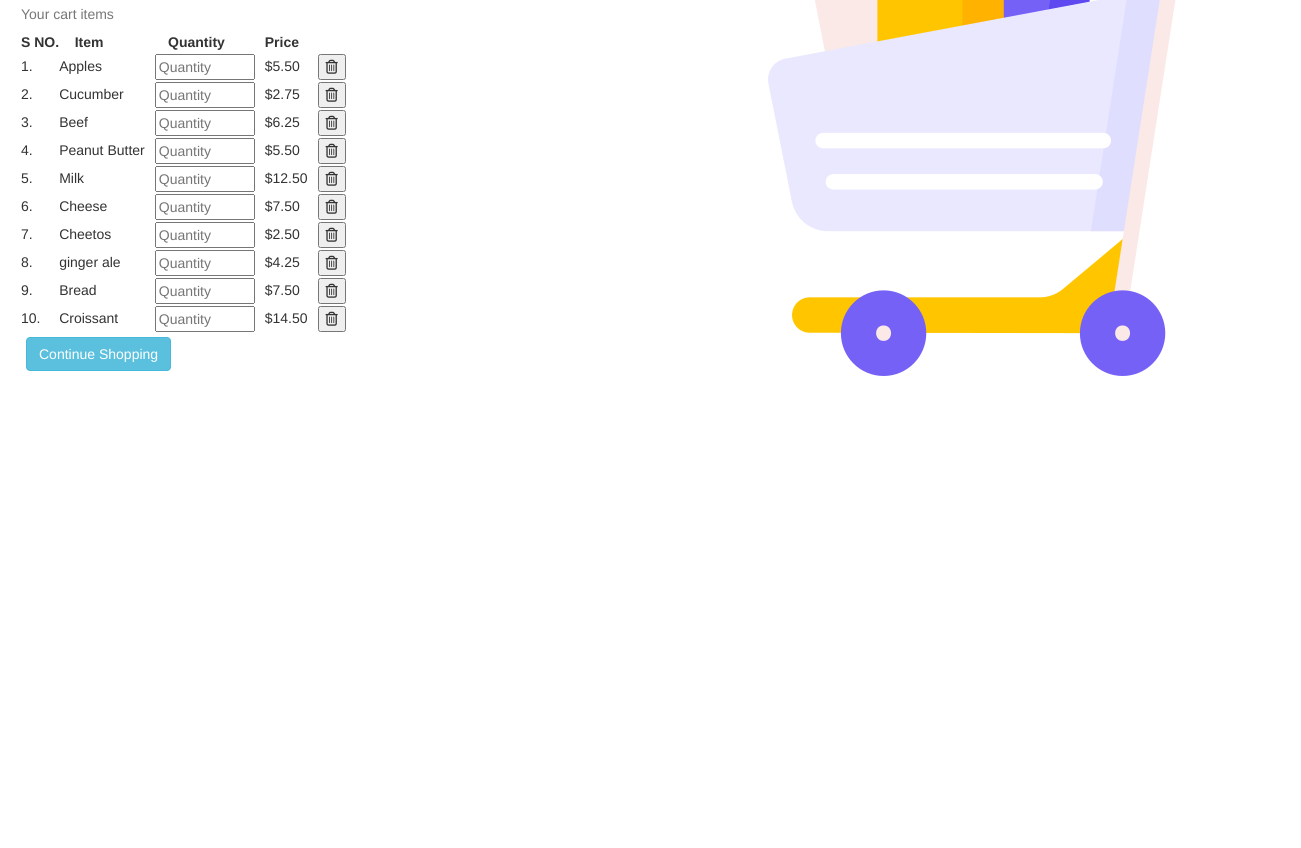
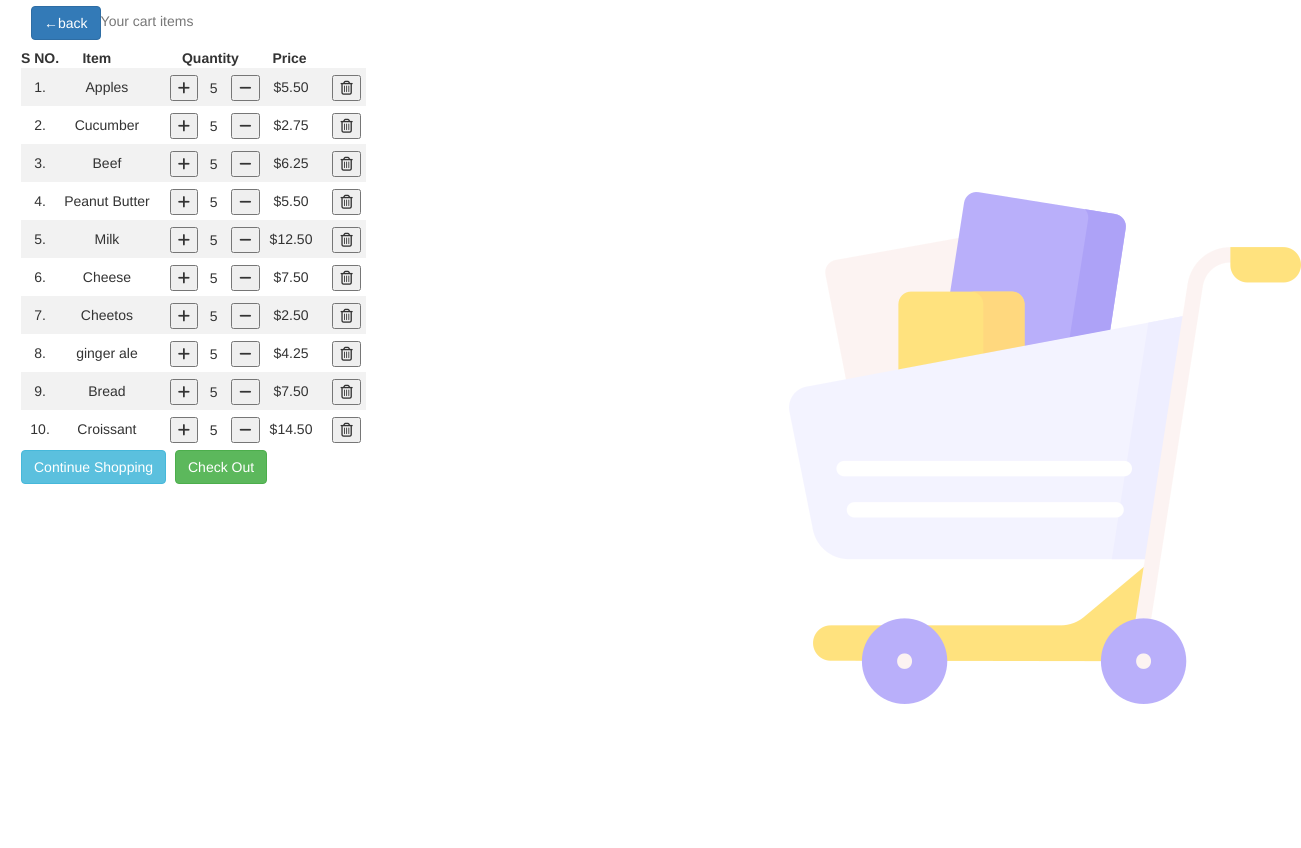
Before and after one commit to Ekam-Maan/Organo-Freshista, a plain HTML site: page p4_cart.html in a window 1280 px wide. Shown: the part 151-999 px from the top of the page, 1301 px wide, since content can reach past the window. Before the commit the page ends 800 px from the top, so only its background shows below. Drawn offline with nearby package versions, Linux system fonts and the light colour scheme; a web font is replaced by a local one.

Commit message:
did some changes

```diff
--- a/p4_cart.html
+++ b/p4_cart.html
@@ -17,20 +17,25 @@
 <body>
     <header> Organo Freshista </header>
     <h2 class="heading"> <i class="fas fa-shopping-cart"></i> &nbsp; YOUR CART</h2>
+
     <main>
         <!-- <img src="shopping-cart.png" alt="cart icon"> -->
         <table cellpadding="100">
-            <caption>Your cart items</caption>
+            <caption><a href="index.html"><button class="btn btn-primary back"> &larr;back</button></a>Your cart items</caption>
             <tr>
                 <th>S NO.</th>
-                <th> &nbsp; &nbsp; Item</th>
-                <th>&nbsp; &nbsp; &nbsp; Quantity</th>
-                <th>Price</th>
+                <th> &nbsp; &nbsp; &nbsp; Item</th>
+                <th>&nbsp; &nbsp; &nbsp;&nbsp; Quantity</th>
+                <th>&nbsp;&nbsp;Price</th>
             </tr>
             <tr>
                 <td>1.</td>
                 <td>Apples</td>
-                <td><input class="quantity" type="number" placeholder="Quantity" min="0"></td>
+                <td>
+                    <button><i class="fa fa-plus" aria-hidden="true"></i></button>
+                    <span class="cart-quantity">&nbsp; 5</span>
+                    <button><i class="fa fa-minus" aria-hidden="true"></i></button>
+                </td>
                 <td>$5.50</td>
 
                 <td><button type="button"><i class="far fa-trash-alt"></i></button></td>
@@ -38,68 +43,110 @@
             <tr>
                 <td>2.</td>
                 <td>Cucumber</td>
-                <td><input class="quantity" type="number" placeholder="Quantity" min="0"></td>
+                <td>
+                    <button><i class="fa fa-plus" aria-hidden="true"></i></button>
+                    <span class="cart-quantity">&nbsp; 5</span>
+                    <button><i class="fa fa-minus" aria-hidden="true"></i></button>
+                </td>
                 <td>$2.75</td>
                 <td><button type="button"><i class="far fa-trash-alt"></i></button></td>
             </tr>
             <tr>
                 <td>3.</td>
                 <td>Beef</td>
-                <td><input class="quantity" class="quantity" type="number" placeholder="Quantity" min="0"></td>
+                <td>
+                    <button><i class="fa fa-plus" aria-hidden="true"></i></button>
+                    <span class="cart-quantity">&nbsp; 5</span>
+                    <button><i class="fa fa-minus" aria-hidden="true"></i></button>
+                </td>
                 <td>$6.25</td>
                 <td><button type="button"><i class="far fa-trash-alt"></i></button></td>
             </tr>
             <tr>
                 <td>4.</td>
                 <td>Peanut Butter</td>
-                <td><input class="quantity" type="number" placeholder="Quantity" min="0"></td>
+                <td>
+                    <button><i class="fa fa-plus" aria-hidden="true"></i></button>
+                    <span class="cart-quantity">&nbsp; 5</span>
+                    <button><i class="fa fa-minus" aria-hidden="true"></i></button>
+                </td>
                 <td>$5.50</td>
                 <td><button type="button"><i class="far fa-trash-alt"></i></button></td>
             </tr>
             <tr>
                 <td>5.</td>
                 <td>Milk</td>
-                <td><input class="quantity" type="number" placeholder="Quantity" min="0"></td>
+                <td>
+                    <button><i class="fa fa-plus" aria-hidden="true"></i></button>
+                    <span class="cart-quantity">&nbsp; 5</span>
+                    <button><i class="fa fa-minus" aria-hidden="true"></i></button>
+                </td>
                 <td>$12.50</td>
                 <td><button type="button"><i class="far fa-trash-alt"></i></button></td>
             </tr>
             <tr>
                 <td>6.</td>
                 <td>Cheese</td>
-                <td><input class="quantity" type="number" placeholder="Quantity" min="0"></td>
+
+                <td>
+                    <button><i class="fa fa-plus" aria-hidden="true"></i></button>
+                    <span class="cart-quantity">&nbsp; 5</span>
+                    <button><i class="fa fa-minus" aria-hidden="true"></i></button>
+                </td>
                 <td>$7.50</td>
                 <td><button type="button"><i class="far fa-trash-alt"></i></button></td>
             </tr>
             <tr>
                 <td>7.</td>
                 <td>Cheetos</td>
-                <td><input class="quantity" type="number" placeholder="Quantity" min="0"></td>
+
+                <td>
+                    <button><i class="fa fa-plus" aria-hidden="true"></i></button>
+                    <span class="cart-quantity">&nbsp; 5</span>
+                    <button><i class="fa fa-minus" aria-hidden="true"></i></button>
+                </td>
+
                 <td>$2.50</td>
                 <td><button type="button"><i class="far fa-trash-alt"></i></button></td>
             </tr>
             <tr>
                 <td>8.</td>
                 <td>ginger ale</td>
-                <td><input class="quantity" type="number" placeholder="Quantity" min="0"></td>
+
+                <td>
+                    <button><i class="fa fa-plus" aria-hidden="true"></i></button>
+                    <span class="cart-quantity">&nbsp; 5</span>
+                    <button><i class="fa fa-minus" aria-hidden="true"></i></button>
+                </td>
                 <td>$4.25</td>
                 <td><button type="button"><i class="far fa-trash-alt"></i></button></td>
             </tr>
             <tr>
                 <td>9.</td>
                 <td>Bread</td>
-                <td><input class="quantity" type="number" placeholder="Quantity" min="0"></td>
+
+                <td>
+                    <button><i class="fa fa-plus" aria-hidden="true"></i></button>
+                    <span class="cart-quantity">&nbsp; 5</span>
+                    <button><i class="fa fa-minus" aria-hidden="true"></i></button>
+                </td>
                 <td>$7.50</td>
                 <td><button type="button"><i class="far fa-trash-alt"></i></button></td>
             </tr>
             <tr>
                 <td>10.</td>
                 <td>Croissant</td>
-                <td><input class="quantity" type="number" placeholder="Quantity" min="0"></td>
+                <td>
+                    <button><i class="fa fa-plus" aria-hidden="true"></i></button>
+                    <span class="cart-quantity">&nbsp; 5</span>
+                    <button><i class="fa fa-minus" aria-hidden="true"></i></button>
+                </td>
                 <td>$14.50</td>
                 <td><button type="button"><i class="far fa-trash-alt"></i></button></td>
             </tr>
         </table>
-        <a href="index.html"><button type="button" class="btn btn-info back">Continue Shopping</button></a>
+        <a href="index.html"><button type="button" class="btn btn-info back-long">Continue Shopping</button></a>
+        <a href="index.html"><button type="button" class="btn btn-success back-long">Check Out</button></a>
     </main>
     <footer></footer>
 
--- a/p4_style.css
+++ b/p4_style.css
@@ -9,9 +9,30 @@ header {
     font-weight: 600;
     margin-bottom:0;
 }
-body{
 
-    background: url(shopping-cart.png) no-repeat bottom right;
+caption{
+    margin-left:0;
+}
+
+table::before{
+
+    background: url(shopping-cart.png) no-repeat right;
+    content: "";
+    position: absolute;
+    width:100%;
+    height:100%;
+    z-index: -1;
+    opacity: 0.5;
+
+
+
+}
+td{
+    text-align: center;
+    padding: 5px;
+}
+tr:nth-child(even) {
+    background-color: #f2f2f2;
 }
 img{
     float:right;
@@ -41,8 +62,9 @@ button{
 th, td{
     margin: 12px 12px 12px 12px;
 }
-.back{
-margin:5px;
+.back-long{
+margin-left:0;
+margin-right:5px;
 }
 
 h2 i{
--- a/style_p8.css
+++ b/style_p8.css
@@ -1,5 +1,5 @@
 form{
-    margin: 20px 400px;
+    margin: 20px 20%;
 }
 body{
     margin:0;
```
Also changed, not shown: p8.html (line endings or trailing spaces).
